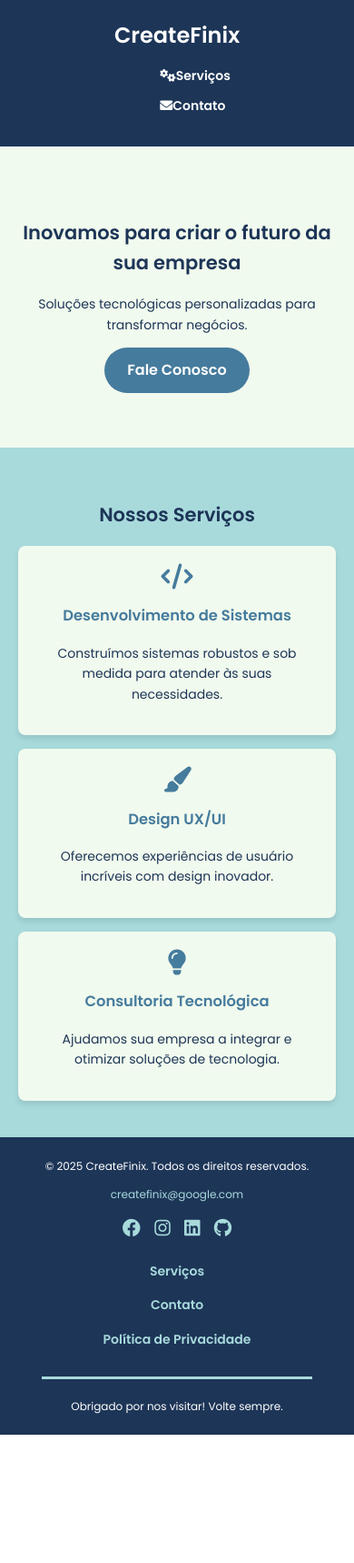
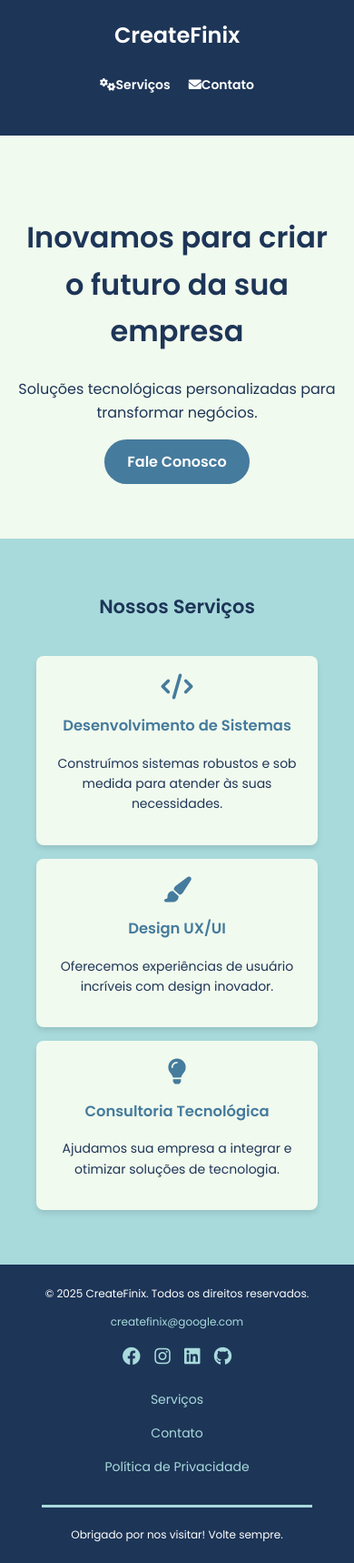
Before and after one commit to CreateFinix/LandingPageOpen, a plain HTML site: page index.html in a window 390 px wide. Shown: the whole page at 91% size. Before the commit the page ends 1577 px from the top, so only its background shows below. Drawn offline with Linux system fonts and the light colour scheme.

Commit message:
melhorias visuais

```diff
--- a/styles.css
+++ b/styles.css
@@ -14,6 +14,7 @@ header {
     padding: 20px;
     background: #1d3557; /* Azul escuro elegante */
     color: white;
+    flex-wrap: wrap; /* Permite quebra em telas pequenas */
 }
 
 header .logo {
@@ -43,6 +44,15 @@ header .logo {
     padding: 60px 20px;
     background: #f1faee; /* Fundo claro */
     color: #1d3557;
+    font-size: 1.2rem; /* Ajuste para dispositivos móveis */
+}
+
+#hero h1 {
+    font-size: 2rem; /* Ajuste do tamanho da fonte */
+}
+
+#hero p {
+    font-size: 1rem;
 }
 
 .cta-button {
@@ -73,6 +83,7 @@ header .logo {
     flex-wrap: wrap;
     justify-content: center;
     gap: 20px;
+    padding: 20px;
 }
 
 .service {
@@ -118,26 +129,15 @@ footer {
     color: #f1faee; /* Branco */
 }
 
+.social-links {
+    margin-top: 10px;
+}
+
 .social-links a {
     margin: 0 10px;
     font-size: 20px;
-  }
-
-  .footer-navigation a {
-    margin: 0 15px;
-    font-weight: bold;
-  }
-
-  .footer-navigation {
-    margin-top: 10px;
-  }
-
-
-.social-links a {
     color: #a8dadc;
     text-decoration: none;
-    font-size: 20px;
-    margin: 0;
     transition: color 0.3s ease;
 }
 
@@ -148,6 +148,13 @@ footer {
     transition: all 0.3s ease;
 }
 
+.footer-navigation {
+    margin-top: 10px;
+    display: flex;
+    justify-content: center;
+    gap: 15px;
+}
+
 hr {
     border: 0;
     height: 1px;
@@ -155,16 +162,13 @@ hr {
     margin: 20px 0;
 }
 
-
 /* Responsividade */
 @media (max-width: 768px) {
     body {
         font-size: 14px;
     }
 
-    footer p {
-        font-size: 12px;
-    }
+
 
     .services-container {
         flex-direction: column;
@@ -182,8 +186,11 @@ hr {
     }
 
     .nav-links {
-        flex-direction: column;
-        gap: 10px;
+        display: flex;
+        justify-content: center;
+        /*flex-direction: column;*/
+        gap: 20px;
+        padding: 10px 0;
     }
 
     footer {
@@ -205,4 +212,8 @@ hr {
         gap: 15px;
         padding: 10px 0;
     }
+
+    footer p {
+        font-size: 12px;
     }
+}
```
Also changed, not shown: index.html (line endings or trailing spaces). Lines whose indentation alone changed are shown as unchanged.
